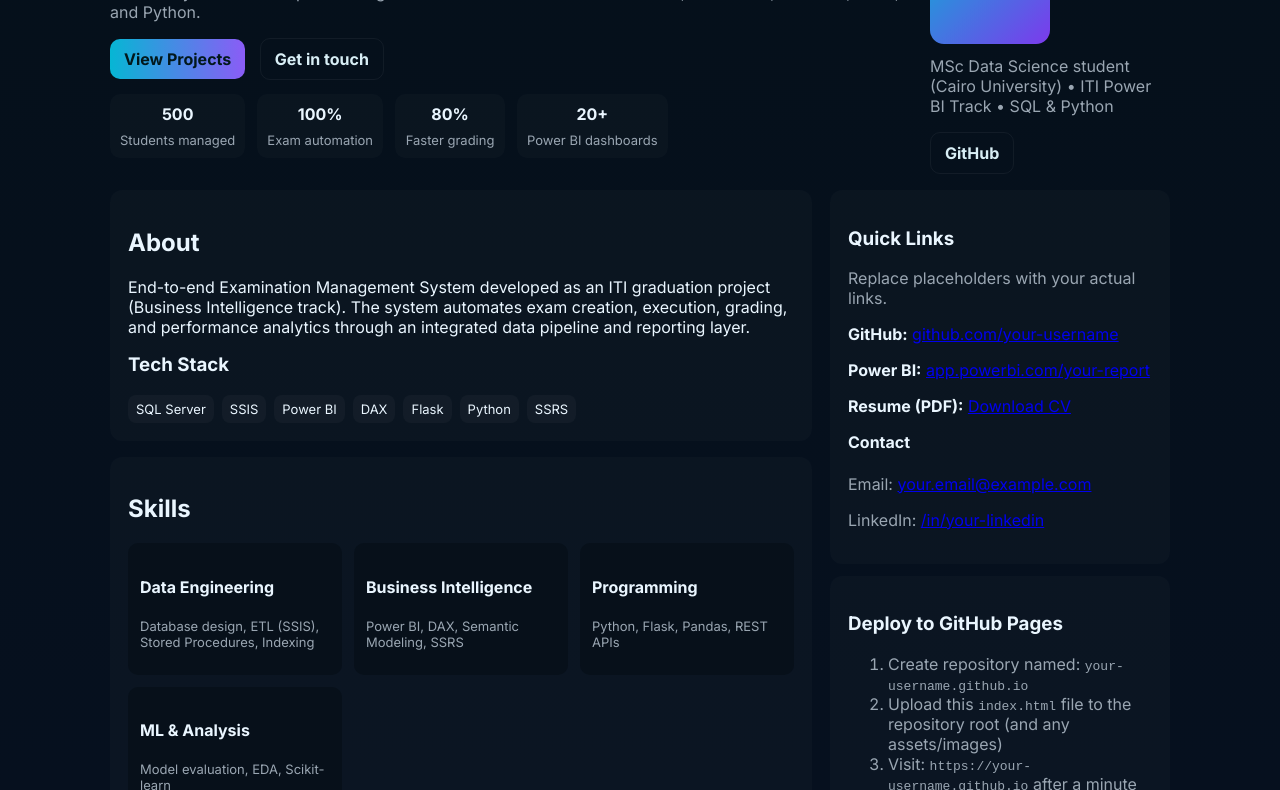
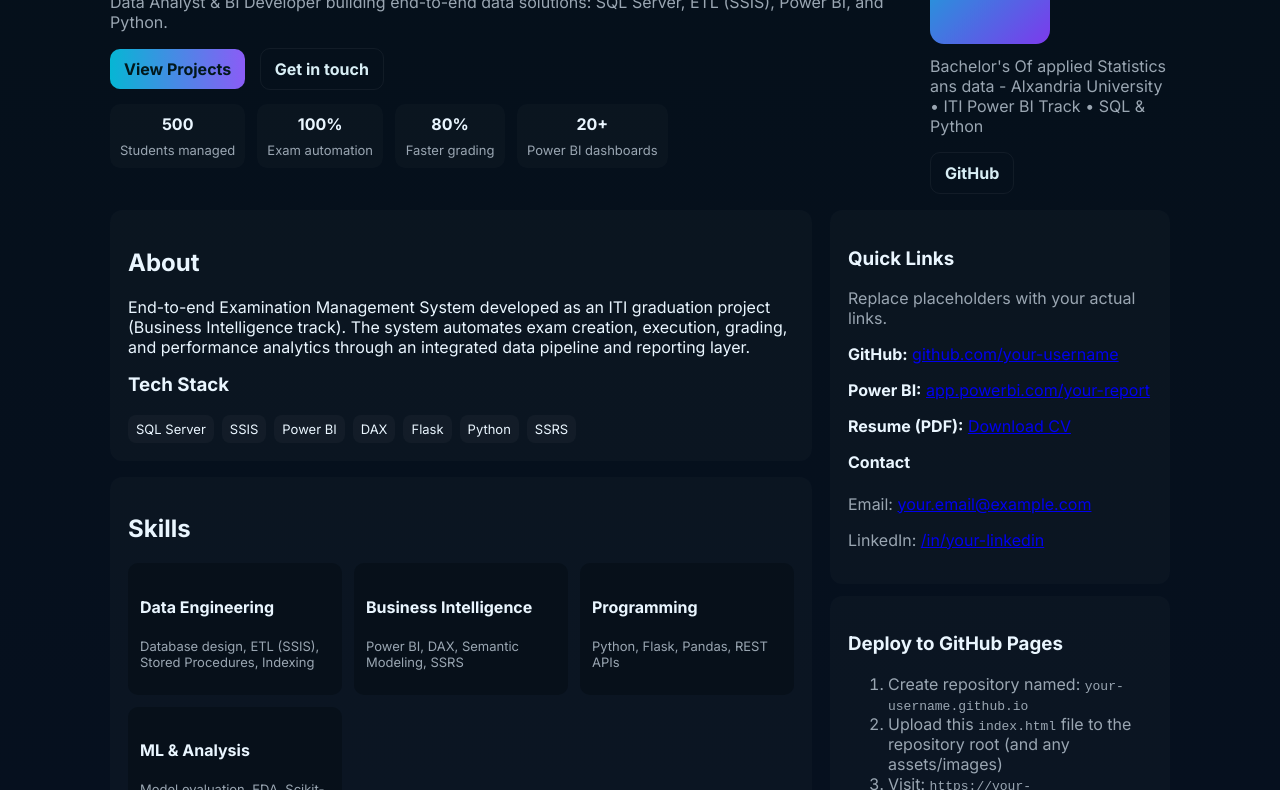
Before and after one commit to SaraHani25/saraHani25.github.io, a plain HTML site: page index.html in a window 1280 px wide. Shown: the part 167-957 px from the top of the page. Drawn offline with Linux system fonts and the light colour scheme.

Commit message:
Update personal information in index.html

```diff
--- a/index.html
+++ b/index.html
@@ -54,7 +54,7 @@
     <section class="hero">
       <div class="hero-left">
         <h1>Hi — I'm <strong>Sarah Hani Farid</strong></h1>
-        <p class="lead">Data Analyst & BI Developer building end-to-end data solutions: SQL Server, ETL (SSIS), Power BI, Flask, and Python.</p>
+        <p class="lead">Data Analyst & BI Developer building end-to-end data solutions: SQL Server, ETL (SSIS), Power BI, and Python.</p>
         <div style="margin-top:12px">
           <a class="btn btn-primary" href="#projects">View Projects</a>
           <a class="btn btn-secondary" href="#contact" style="margin-left:10px">Get in touch</a>
@@ -70,7 +70,7 @@
 
       <div class="hero-right">
         <div class="avatar">SH</div>
-        <p class="lead" style="margin-top:12px">MSc Data Science student (Cairo University) • ITI Power BI Track • SQL & Python</p>
+        <p class="lead" style="margin-top:12px">Bachelor's Of applied Statistics ans data - Alxandria University • ITI Power BI Track • SQL & Python</p>
         <div style="margin-top:12px">
           <a href="https://github.com/your-username" target="_blank" class="btn btn-secondary" style="display:inline-block">GitHub</a>
         </div>
```
